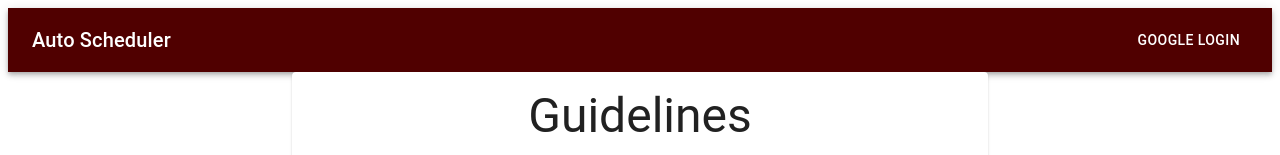
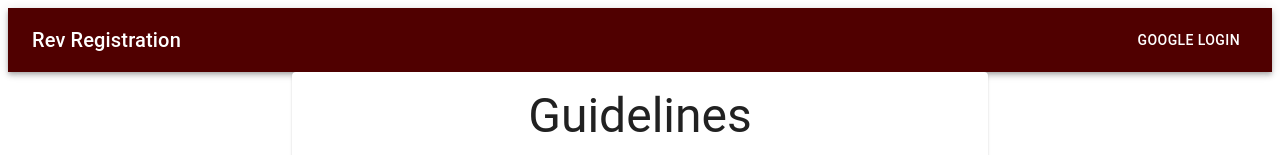
Before and after one commit to devjamespro/Rev-Registration, a React app in the folder autoscheduler/frontend/src/: page / in a window 1280 px wide. Shown: the top 155 px of the page. Built offline with nearby package versions, Linux system fonts and the light colour scheme; the HTML template or start-up script is replaced by a standard one.

Commit message:
Corrected window & navbar title to Rev Registration

```diff
--- a/autoscheduler/frontend/src/components/NavBar.tsx
+++ b/autoscheduler/frontend/src/components/NavBar.tsx
@@ -30,7 +30,7 @@ const NavBar: React.SFC = () => {
             variant="h6"
             className={classes.title}
           >
-            Auto Scheduler
+            Rev Registration
           </Typography>
           <Button
             color="inherit"
```
Also changed, not shown: 1 other file (tests, documents, lock files or other folders).
